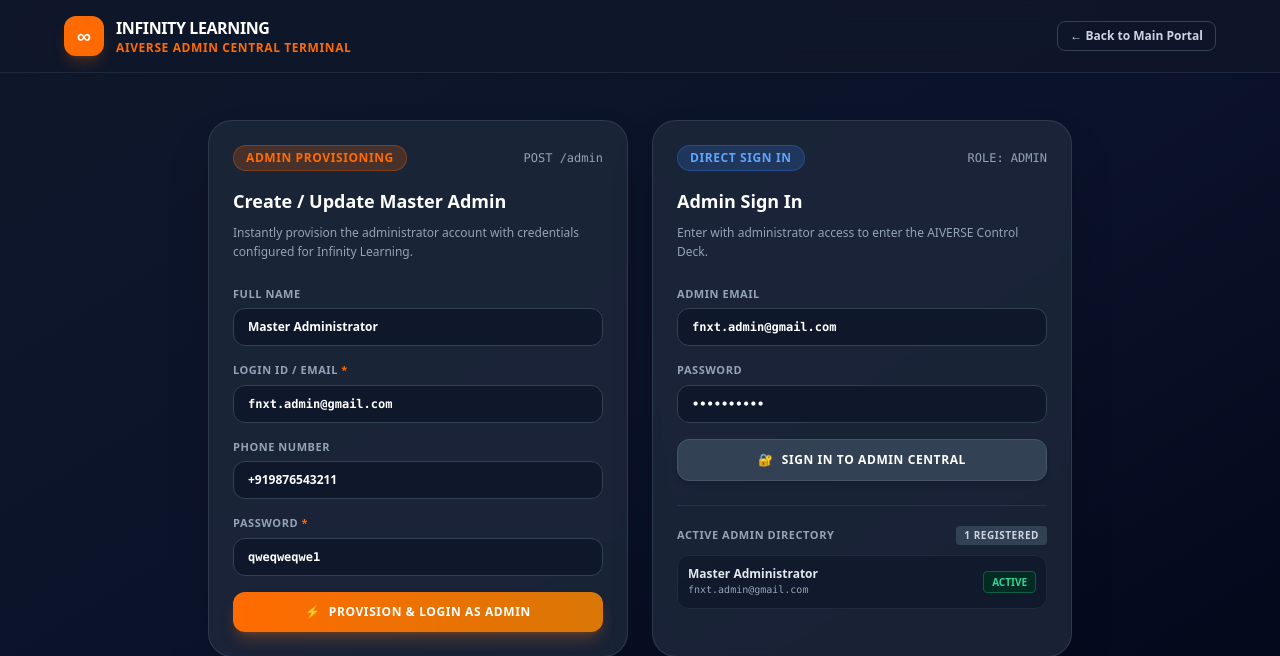
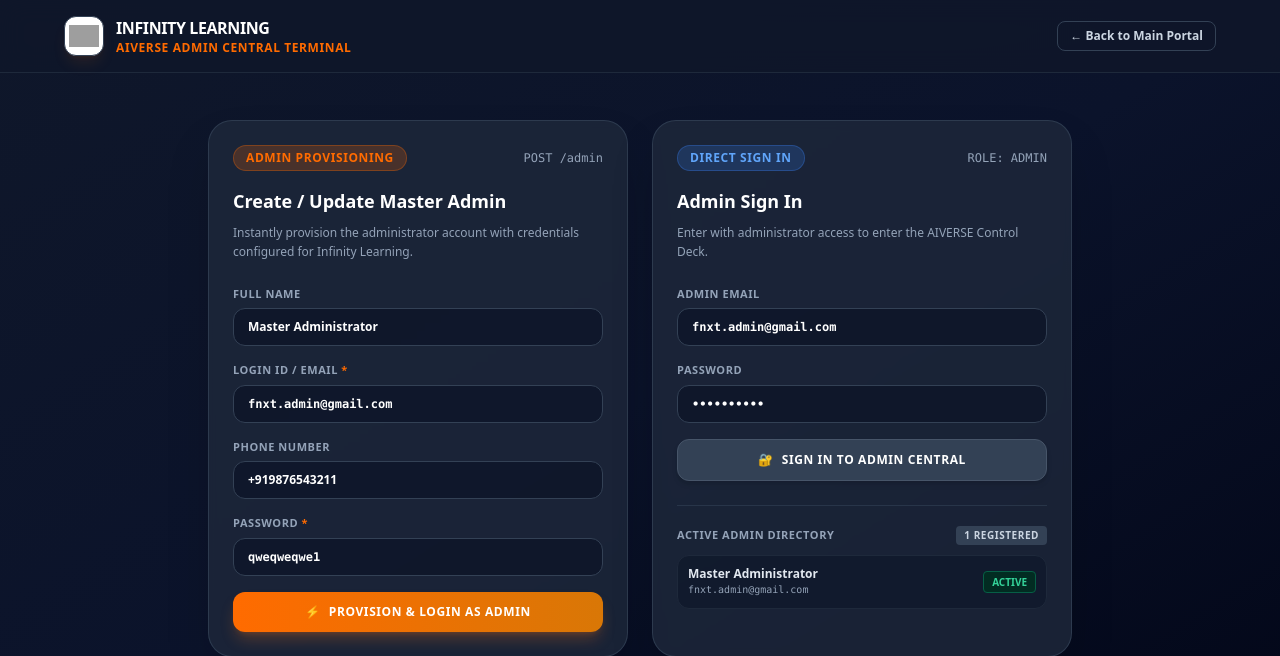
Before and after one commit to fnxtinterns-Main/InfintyLearningWebsite, a PHP site: page /admin.php in a window 1280 px wide. Shown: the top 656 px of the page. Run offline with PHP 8.4, Linux system fonts and the light colour scheme; data comes from the database, SQL or seed files in the repository; some libraries are stand-ins or nearby versions; grey boxes are pictures that could not be loaded.

Commit message:
feat(bpsc): replace generic infinity symbol with official logo and set favicon

```diff
--- a/BPSC TRE/admin/index.php
+++ b/BPSC TRE/admin/index.php
@@ -119,6 +119,12 @@ $isLoggedInAdmin = ($currentUser && ($currentUser['role'] ?? '') === 'admin');
   <meta charset="UTF-8">
   <meta name="viewport" content="width=device-width, initial-scale=1.0">
   <title>Admin Gateway & Provisioning — Infinity Learning BPSC TRE 4.0</title>
+
+  <!-- Favicon -->
+  <link rel="icon" type="image/png" href="/assets/img/logo.png">
+  <link rel="shortcut icon" type="image/png" href="/assets/img/logo.png">
+  <link rel="apple-touch-icon" href="/assets/img/logo.png">
+
   <script src="https://cdn.tailwindcss.com"></script>
   <script>
     tailwind.config = {
@@ -148,8 +154,8 @@ $isLoggedInAdmin = ($currentUser && ($currentUser['role'] ?? '') === 'admin');
   <header class="border-b border-slate-800 bg-slate-900/80 backdrop-blur-md sticky top-0 z-50 px-6 py-4">
     <div class="max-w-6xl mx-auto flex items-center justify-between">
       <div class="flex items-center gap-3">
-        <div class="w-10 h-10 rounded-xl bg-brand-orange flex items-center justify-center text-white font-black text-xl shadow-lg shadow-orange-500/20">
-          ∞
+        <div class="w-10 h-10 rounded-xl bg-white border border-slate-700 p-1 flex items-center justify-center shadow-lg shadow-orange-500/10">
+          <img src="/assets/img/logo.png" alt="Infinity Learning" class="w-full h-full object-contain">
         </div>
         <div>
           <h1 class="text-base font-black tracking-tight text-white">INFINITY LEARNING</h1>
--- a/BPSC TRE/views/auth/gate.php
+++ b/BPSC TRE/views/auth/gate.php
@@ -18,8 +18,8 @@ $cadreLevels = UserManager::getCadreLevels();
 
       <!-- Brand Crest & Main Portal Connection Badge -->
       <div class="text-center space-y-2">
-        <div class="w-14 h-14 mx-auto rounded-2xl bg-gradient-to-br from-brand-orange to-amber-500 flex items-center justify-center text-white font-serif font-bold text-3xl shadow-sm">
-          ∞
+        <div class="w-16 h-16 mx-auto rounded-2xl bg-white border border-brand-peachBorder p-2 flex items-center justify-center shadow-md">
+          <img src="/assets/img/logo.png" alt="Infinity Learning" class="w-full h-full object-contain">
         </div>
         <div>
           <h1 class="text-2xl font-black text-brand-slateText tracking-tight">Infinity Learning</h1>
--- a/BPSC TRE/views/layouts/header.php
+++ b/BPSC TRE/views/layouts/header.php
@@ -15,6 +15,11 @@ $isLoggedIn = Auth::check();
   <meta charset="UTF-8">
   <meta name="viewport" content="width=device-width, initial-scale=1.0">
   <title><?php echo htmlspecialchars(AppConfig::APP_NAME); ?></title>
+
+  <!-- Favicon -->
+  <link rel="icon" type="image/png" href="/assets/img/logo.png">
+  <link rel="shortcut icon" type="image/png" href="/assets/img/logo.png">
+  <link rel="apple-touch-icon" href="/assets/img/logo.png">
 
   <!-- Fonts -->
   <link rel="preconnect" href="https://fonts.googleapis.com">
--- a/BPSC TRE/views/layouts/nav.php
+++ b/BPSC TRE/views/layouts/nav.php
@@ -32,8 +32,8 @@ $isStudent = (!$isTeacher && !$isAdmin);
 
         <!-- Left: Brand Scope -->
         <div class="flex items-center gap-2 sm:gap-3 shrink-0">
-          <div class="w-8 h-8 sm:w-10 sm:h-10 rounded-xl bg-gradient-to-br from-brand-orange to-amber-500 flex items-center justify-center text-white font-serif font-bold text-base sm:text-xl shadow-sm cursor-pointer" onclick="returnToDashboard(event)" title="Infinity Learning Portal">
-            ∞
+          <div class="w-8 h-8 sm:w-10 sm:h-10 rounded-xl bg-white border border-brand-peachBorder p-1 flex items-center justify-center shadow-sm cursor-pointer" onclick="returnToDashboard(event)" title="Infinity Learning Portal">
+            <img src="/assets/img/logo.png" alt="Infinity Learning" class="w-full h-full object-contain">
           </div>
           <div>
             <div class="flex items-center gap-1.5 sm:gap-2">
--- a/public_html/BPSC/views/auth/gate.php
+++ b/public_html/BPSC/views/auth/gate.php
@@ -18,8 +18,8 @@ $cadreLevels = UserManager::getCadreLevels();
 
       <!-- Brand Crest & Main Portal Connection Badge -->
       <div class="text-center space-y-2">
-        <div class="w-14 h-14 mx-auto rounded-2xl bg-gradient-to-br from-brand-orange to-amber-500 flex items-center justify-center text-white font-serif font-bold text-3xl shadow-sm">
-          ∞
+        <div class="w-16 h-16 mx-auto rounded-2xl bg-white border border-brand-peachBorder p-2 flex items-center justify-center shadow-md">
+          <img src="/assets/img/logo.png" alt="Infinity Learning" class="w-full h-full object-contain">
         </div>
         <div>
           <h1 class="text-2xl font-black text-brand-slateText tracking-tight">Infinity Learning</h1>
--- a/public_html/BPSC/views/layouts/header.php
+++ b/public_html/BPSC/views/layouts/header.php
@@ -15,6 +15,11 @@ $isLoggedIn = Auth::check();
   <meta charset="UTF-8">
   <meta name="viewport" content="width=device-width, initial-scale=1.0">
   <title><?php echo htmlspecialchars(AppConfig::APP_NAME); ?></title>
+
+  <!-- Favicon -->
+  <link rel="icon" type="image/png" href="/assets/img/logo.png">
+  <link rel="shortcut icon" type="image/png" href="/assets/img/logo.png">
+  <link rel="apple-touch-icon" href="/assets/img/logo.png">
 
   <!-- Fonts -->
   <link rel="preconnect" href="https://fonts.googleapis.com">
--- a/public_html/BPSC/views/layouts/nav.php
+++ b/public_html/BPSC/views/layouts/nav.php
@@ -32,8 +32,8 @@ $isStudent = (!$isTeacher && !$isAdmin);
 
         <!-- Left: Brand Scope -->
         <div class="flex items-center gap-2 sm:gap-3 shrink-0">
-          <div class="w-8 h-8 sm:w-10 sm:h-10 rounded-xl bg-gradient-to-br from-brand-orange to-amber-500 flex items-center justify-center text-white font-serif font-bold text-base sm:text-xl shadow-sm cursor-pointer" onclick="returnToDashboard(event)" title="Infinity Learning Portal">
-            ∞
+          <div class="w-8 h-8 sm:w-10 sm:h-10 rounded-xl bg-white border border-brand-peachBorder p-1 flex items-center justify-center shadow-sm cursor-pointer" onclick="returnToDashboard(event)" title="Infinity Learning Portal">
+            <img src="/assets/img/logo.png" alt="Infinity Learning" class="w-full h-full object-contain">
           </div>
           <div>
             <div class="flex items-center gap-1.5 sm:gap-2">
```
Also changed, not shown: public_html/BPSC/admin/index.php (+8 -2 lines).
